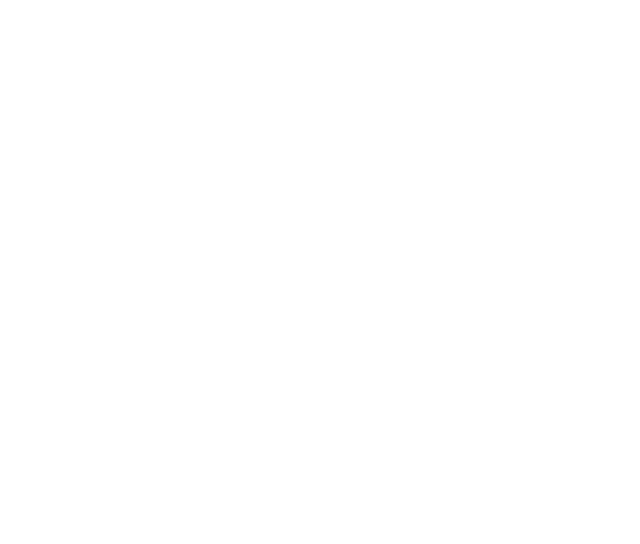
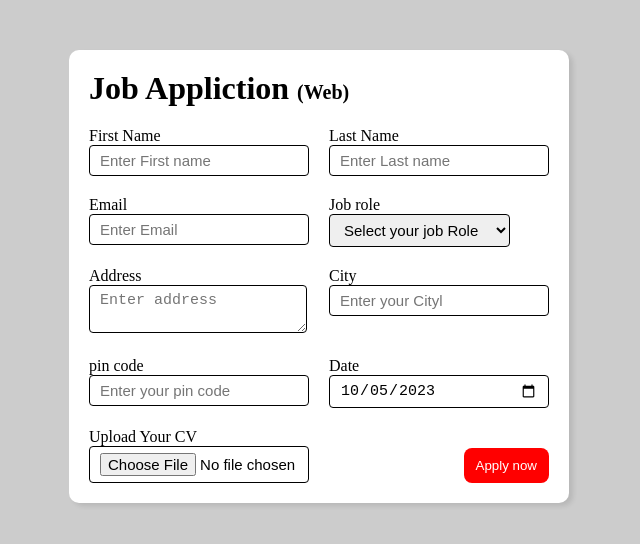
Before and after one commit to kanhu-gouda/10-project, a plain HTML site: page project-2/index.html in a window 1280 px wide. Shown: the whole page, without its empty margins (321-961 px from the left). Drawn offline with Linux system fonts and the light colour scheme.

Commit message:
Add project-2

```diff
--- a/project-2/index.html
+++ b/project-2/index.html
@@ -0,0 +1,97 @@
+<!DOCTYPE html>
+<html lang="en">
+<head>
+    <meta charset="UTF-8">
+    <meta name="viewport" content="width=device-width, initial-scale=1.0">
+    <title>Job Application </title>
+    <link rel="stylesheet" href="style.css">
+</head>
+<body>
+   <div class="container">
+    <div class="apply_box">
+        <h1>Job Appliction <span class="title_small">(Web)</span>
+        </h1>
+        <form action="">
+          <div class="form_container">
+            <div class="form_control">
+                <label for="First Name">First Name</label>
+                <input
+                type="text"
+                id="first_name"
+                name="firest_name"
+                placeholder="Enter First name"/>
+            </div>
+            <div class="form_control">
+            <label for="Last name">Last Name</label>
+                <input
+                type="text"
+                id="Last_name"
+                name="Last_name"
+                placeholder="Enter Last name">
+          </div>
+          <div class="form_control">
+            <label for="Email">Email</label>
+                <input
+                type="email"
+                id="Email"
+                name="Email"
+                placeholder="Enter Email">
+          </div>
+          <div class="textarea_control">
+            <label for="Job_role">Job role</label>
+                <select name="Job_role" id="Job_role">
+                    <option value="">Select your job Role</option>
+                    <option value="Frontend">Frontend Developer</option>
+                    <option value="Backend">Backend Developer</option>
+                    <option value="Full_stack">Full Stack Developer</option>
+                    <option value="ui_ux">UI UX Designer</option>
+                </select>
+          </div>
+           <div class="text_area">
+            <label for="address"> Address</label>
+            <textarea
+            name="address"
+            id="address"
+            cols="20"
+            rows="2"
+            placeholder="Enter address"></textarea>
+           </div>
+           <div class="form_control">
+            <label for="City">City</label>
+                <input
+                type="text"
+                id="City"
+                name="City"
+                placeholder="Enter your Cityl">
+          </div>
+          <div class="form_control">
+            <label for="pin_code">pin code</label>
+                <input
+                type="number"
+                id="pin_code"
+                name="pin_code"
+                placeholder="Enter your pin code">
+          </div>
+          <div class="form_control">
+            <label for="Date">Date</label>
+                <input
+                value="2023-10-05"
+                type="date"
+                id="Date"
+                name="date">
+          </div>
+          <div class="form_control">
+            <label for="upload">Upload Your CV </label>
+                <input
+                type="file"
+                id="upload"
+                name="upload">
+          </div>
+          <div class="button_container">
+            <button type="submit">Apply now</button>
+          </div>
+        </form>
+    </div>
+   </div>
+</body>
+</html>
--- a/project-2/style.css
+++ b/project-2/style.css
@@ -0,0 +1,67 @@
+* {
+    margin: 0;
+    padding: 0;
+    box-sizing: border-box;
+}
+body {
+  background-color: #ccc;
+}
+.contaniner {
+    max-width: 900px;
+    margin: 0 auto;
+}
+.apply_box {
+ max-width: 500px;
+ padding: 20px;
+ background-color: white;
+ margin: 0 auto;
+ margin-top: 50px;
+ box-shadow: 4px 3px 5px rgba(1, 1, 1, 0.1);
+ border-radius: 10px;
+}
+.title_small {
+ font-size: 20px;
+}
+.form_container {
+  margin-top: 20px;
+  display: grid;
+  grid-template-columns: repeat(auto-fit, minmax(200px, 1fr));
+  gap: 20px;
+}
+.form_control {
+  display: flex;
+  flex-direction: column;
+}
+.label {
+  font-size: 15px;
+  margin-bottom: 5px;
+}
+input , select , textarea {
+  padding: 6px 10px;
+  border: 1px solid black;
+  border-radius: 4px;
+  font-size: 15px;
+}
+input:focus {
+  outline-color: red;
+}
+.button_container {
+  display: flex;
+  justify-content: flex-end;
+  margin-top: 20px;
+}
+button {
+  background-color: red;
+  border: transparent solid 2px;
+  padding: 5px 10px;
+  color: white;
+  border-radius: 8px;
+  transition: 0.3s  ease-in;
+}
+button:hover {
+  background-color: gray;
+  border: 2px solid red;
+  color: black;
+  cursor: pointer;
+
+}
```
Also changed, not shown: Project-1/index.html (+0 -4 lines).
